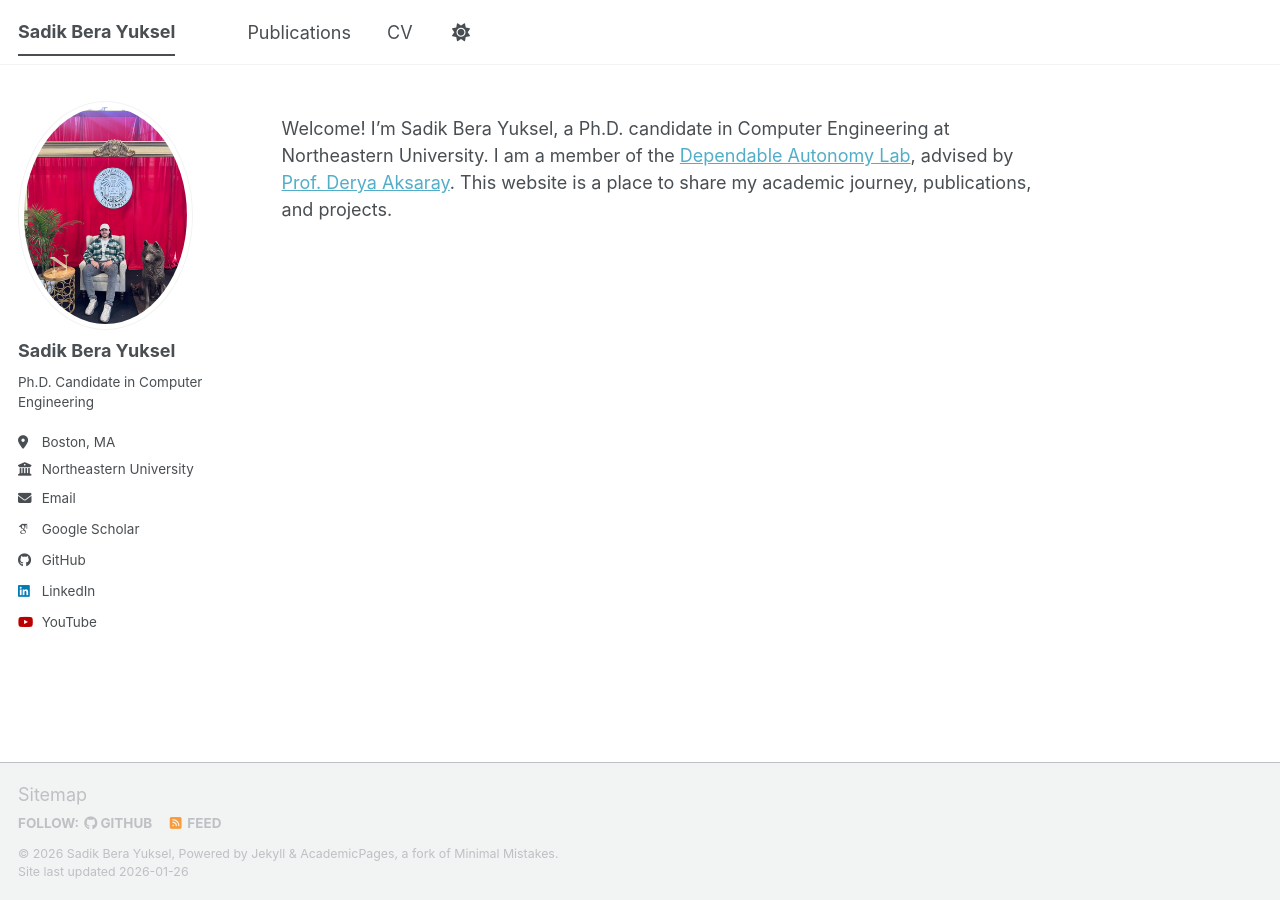
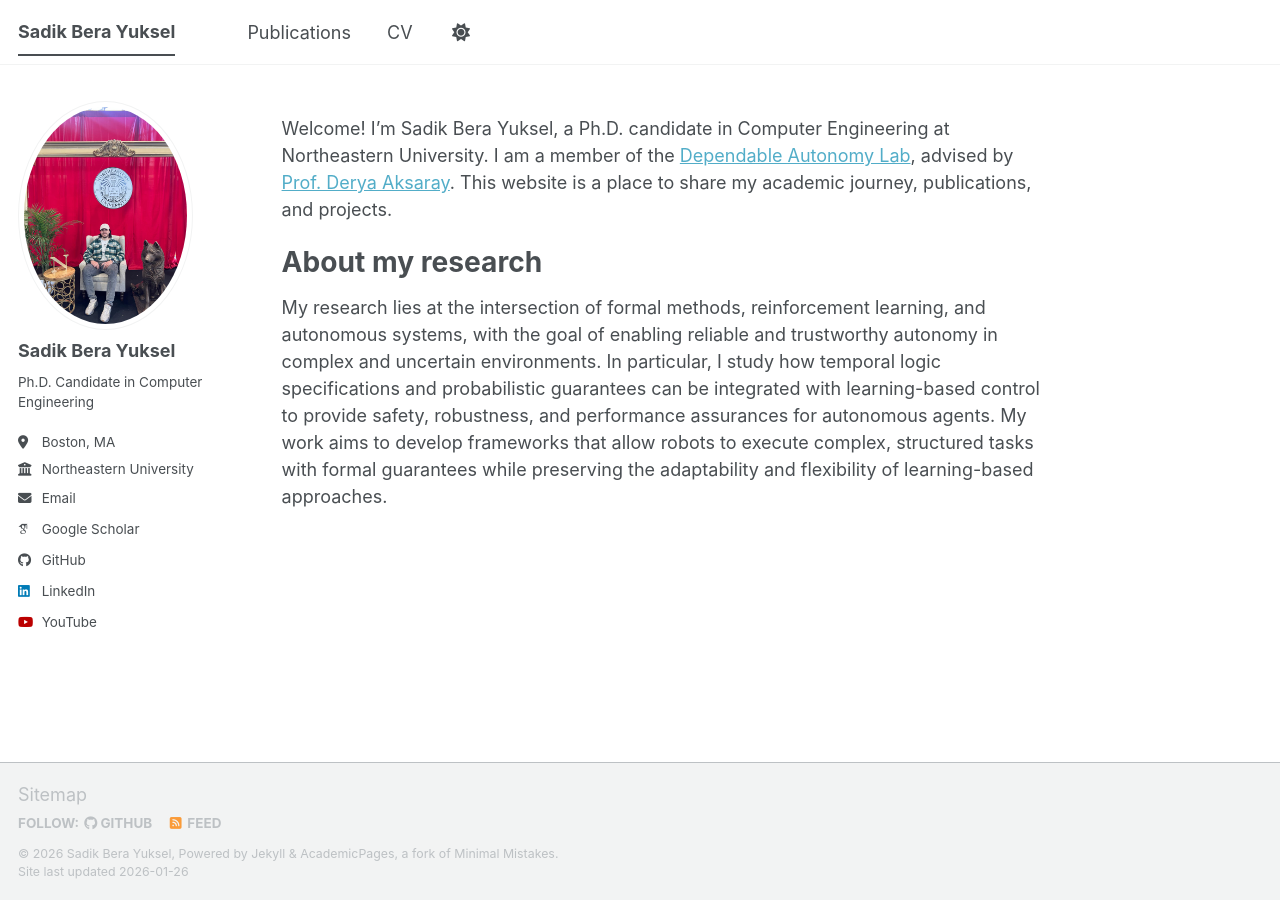
Before and after one commit to Berayksl/Berayksl.github.io, a Jekyll site: the page built from _pages/about.md, in a window 1280 px wide. Built offline with Jekyll 4.4.1, drawn with Linux system fonts in a browser that asks for light colours; some web fonts are replaced; a script bundle is joined from its source files by our own code; library files that are not in the unit come from our copies.

Commit message:
added research  description

```diff
--- a/_pages/about.md
+++ b/_pages/about.md
@@ -8,3 +8,7 @@ redirect_from:
 ---
 
 Welcome! I’m Sadik Bera Yuksel, a Ph.D. candidate in Computer Engineering at Northeastern University. I am a member of the [Dependable Autonomy Lab](https://sites.google.com/view/daksaray/dependable-autonomy-lab-dal?authuser=0), advised by [Prof. Derya Aksaray](https://scholar.google.com/citations?user=kCEHo6EAAAAJ&hl=en). This website is a place to share my academic journey, publications, and projects.
+
+About my research
+======
+My research lies at the intersection of formal methods, reinforcement learning, and autonomous systems, with the goal of enabling reliable and trustworthy autonomy in complex and uncertain environments. In particular, I study how temporal logic specifications and probabilistic guarantees can be integrated with learning-based control to provide safety, robustness, and performance assurances for autonomous agents. My work aims to develop frameworks that allow robots to execute complex, structured tasks with formal guarantees while preserving the adaptability and flexibility of learning-based approaches.
```
